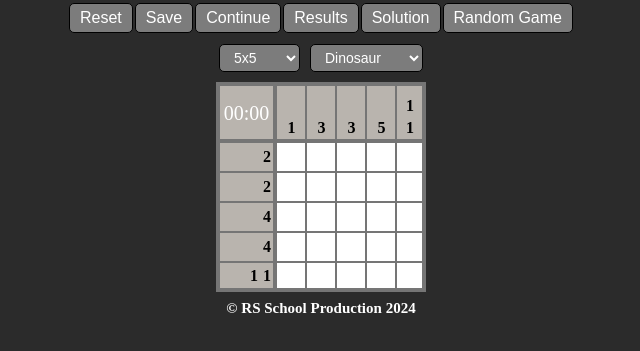
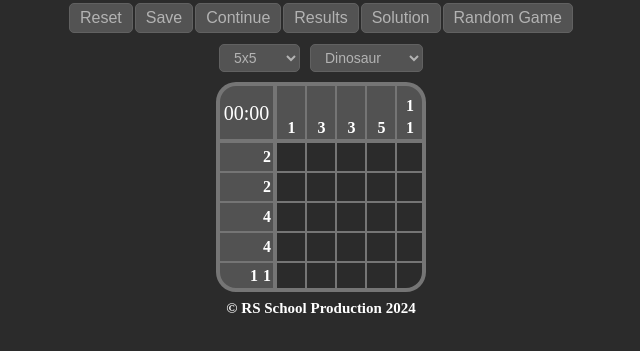
Before and after one commit to Mitsuhitomeow/nonograms, a website built with Vite: page nonograms/src/index.html in a window 1280 px wide. Both pictures are taken after a click on the element 726 px from the left and 30 px from the top of the page. Shown: the part 63-414 px from the top of the page, without its empty margins (319-959 px from the left). Built offline with nearby package versions, Linux system fonts and the light colour scheme.

Commit message:
refactor: update scss

```diff
--- a/nonograms/src/js/game-process/initDarkMode.js
+++ b/nonograms/src/js/game-process/initDarkMode.js
@@ -1,10 +1,26 @@
 export default function initDarkMode() {
-  const [title, copyright, darkmodeBtn, sound, modals] = [
+  const [
+    title,
+    copyright,
+    darkmodeBtn,
+    sound,
+    modals,
+    hints,
+    hintZero,
+    btns,
+    sizeSelect,
+    imageSelect,
+  ] = [
     document.querySelector('.header__title'),
     document.querySelector('.footer__title'),
     document.querySelector('.header__darkmode_btn'),
     document.querySelector('.sound__btn'),
     document.querySelectorAll('.modal-content'),
+    document.querySelectorAll('.hint'),
+    document.querySelector('.zero'),
+    document.querySelectorAll('.btn'),
+    document.querySelector('.main__options-select'),
+    document.querySelector('.image__section'),
   ];
 
   // смена бэкграунда
@@ -21,6 +37,16 @@
   sound.classList.toggle('darkmode__sound');
 
   // модалки
+  modals.forEach((modal) => modal.classList.toggle('darkmode__modal'));
 
-  modals.forEach((modal) => modal.classList.toggle('darkmode__modal'));
+  // подсказки в таблице
+  hints.forEach((hint) => hint.classList.toggle('darkmode__hint'));
+  hintZero.classList.toggle('darkmode__hint');
+
+  // кнопки меню
+  btns.forEach((btn) => btn.classList.toggle('darkmode__buttons'));
+
+  // селекты и опшены
+  sizeSelect.classList.toggle('darkmode__size');
+  imageSelect.classList.toggle('darkmode__image');
 }
--- a/nonograms/src/js/game-process/initHint.js
+++ b/nonograms/src/js/game-process/initHint.js
@@ -9,6 +9,7 @@
       newHint.forEach((_, ind) => {
         const span = document.createElement('span');
         span.textContent = newHint[ind];
+        span.className = 'hint__number';
         hint.append(span);
       });
     });
--- a/nonograms/src/styles/base/_normalize.scss
+++ b/nonograms/src/styles/base/_normalize.scss
@@ -17,6 +17,7 @@
   padding: 0;
   font-size: 16px;
   line-height: 1.5;
+  transition: all .3s ease;
 }
 
 // Убираем стандартное оформление списка
--- a/nonograms/src/styles/components/_buttons.scss
+++ b/nonograms/src/styles/components/_buttons.scss
@@ -9,7 +9,7 @@
   flex-direction: row;
   flex-wrap: wrap;
 
-  button {
+  .btn {
     display: inline-block;
 
     margin: 1px;
@@ -18,10 +18,11 @@
     text-align: center;
     text-decoration: none;
     cursor: pointer;
-    border: 1px solid #000000;
+    border: 1px solid #7c7c7c;
     border-radius: 5px;
-    background-color: #7c7c7c;
-    color: #fff;
-    transition: background-color 0.3s, color 0.3s, border-color 0.3s;
+    font-weight: normal;
+    background-color: rgb(185, 180, 174);
+    color: #535353;
+    transition: all .3s ease;
   }
 }
--- a/nonograms/src/styles/components/_darkmode.scss
+++ b/nonograms/src/styles/components/_darkmode.scss
@@ -1,4 +1,5 @@
 .header__darkmode_btn {
+  transition: all .3s ease;
   border: 2px solid #535353;
   border-radius: 10px;
   padding: 2px;
@@ -30,3 +31,30 @@
   background-color: #535353;
   color: #fff;
 }
+
+.darkmode__hint {
+  background-color: #525252;
+
+  span {
+    color: #fff;
+  }
+}
+
+.main__block-buttons {
+  .darkmode__buttons {
+    font-weight: normal;
+    border: 1px solid #616161;
+    background-color: #535353;
+    color: #b3b3b3;
+  }
+}
+
+.darkmode__size,
+.darkmode__image {
+  border: 1px solid #616161;
+  background-color: #535353;
+  color: #b3b3b3;
+}
+
+.darkmode__option_size,
+.darkmode__option_image {}
--- a/nonograms/src/styles/components/_options.scss
+++ b/nonograms/src/styles/components/_options.scss
@@ -8,20 +8,21 @@
 
 .main__options-select,
 .image__section {
+  transition: all .3s ease;
   margin: 5px;
   display: inline-block;
   padding: 4px 10px;
   font-size: 14px;
-  border: 1px solid #000000;
+  border: 1px solid #7c7c7c;
   border-radius: 5px;
-  background-color: #7c7c7c;
-  color: #fff;
+  background-color: rgb(185, 180, 174);
+  color: #535353;
   cursor: pointer;
 
   &:focus {
     outline: none;
-    border-color: #3498db;
-    box-shadow: 0 0 5px rgba(52, 152, 219, 0.7);
+    border-color: #535353;
+    box-shadow: 0 0 5px rgba(160, 160, 160, 0.7);
   }
 
   @media (hover:hover) {
--- a/nonograms/src/styles/components/_playground.scss
+++ b/nonograms/src/styles/components/_playground.scss
@@ -13,7 +13,7 @@
   cursor: pointer;
   border: 1px solid rgb(117, 117, 117);
   width: 30px;
-  background-color: #fff;
+  transition: all .3s ease;
 
   -webkit-touch-callout: none;
   -webkit-user-select: none;
@@ -69,8 +69,10 @@
 
 .zero {
   border: 3px solid rgb(117, 117, 117);
+  border-radius: 20px 0 0 0;
   border-left: 4px solid rgb(117, 117, 117);
   border-top: 4px solid rgb(117, 117, 117);
+  transition: all .3s ease;
 }
 
 .hint__left,
@@ -97,8 +99,11 @@
   width: 30px;
   border-bottom: 3px solid rgb(117, 117, 117);
   border-top: 4px solid rgb(117, 117, 117);
+  transition: all .3s ease;
 
   span {
+    transition: all .3s ease;
+    color: #535353;
     line-height: 1;
     letter-spacing: -1px;
     font-weight: bold;
@@ -112,6 +117,7 @@
   }
 
   &:last-child {
+    border-radius: 0 20px 0 0;
     border-right: 4px solid rgb(117, 117, 117);
   }
 
@@ -127,8 +133,11 @@
 
   border-right: 3px solid rgb(117, 117, 117);
   border-left: 4px solid rgb(117, 117, 117);
+  transition: all .3s ease;
 
   span {
+    transition: all .3s ease;
+    color: #535353;
     line-height: 1;
     letter-spacing: -1px;
     font-weight: bold;
@@ -146,6 +155,14 @@
   .column,
   .hint__left {
     border-bottom: 4px solid rgb(117, 117, 117);
+  }
+
+  .hint__left {
+    border-radius: 0 0 0 20px;
+  }
+
+  .column:last-child {
+    border-radius: 0 0 20px 0;
   }
 }
 
@@ -176,7 +193,3 @@
     width: 21px;
   }
 }
-
-// * {
-//   border: 1px solid red;
-// }
--- a/nonograms/src/styles/components/_sound.scss
+++ b/nonograms/src/styles/components/_sound.scss
@@ -1,4 +1,5 @@
 .sound__btn {
+  transition: all .3s ease;
   cursor: pointer;
   margin-left: 10px;
   border: 2px solid #535353;
--- a/nonograms/src/styles/layout/_footer.scss
+++ b/nonograms/src/styles/layout/_footer.scss
@@ -1,4 +1,5 @@
 .footer__title {
+  transition: all .3s ease;
   color: #535353;
   font-size: 15px;
 }
--- a/nonograms/src/styles/layout/_header.scss
+++ b/nonograms/src/styles/layout/_header.scss
@@ -1,4 +1,5 @@
 .header__title {
+  transition: all .3s ease;
   color: #535353;
   font-size: 40px;
 }
```
